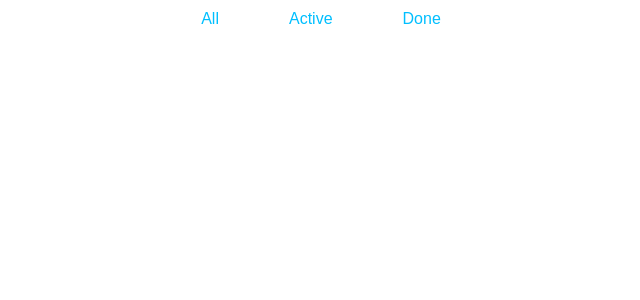
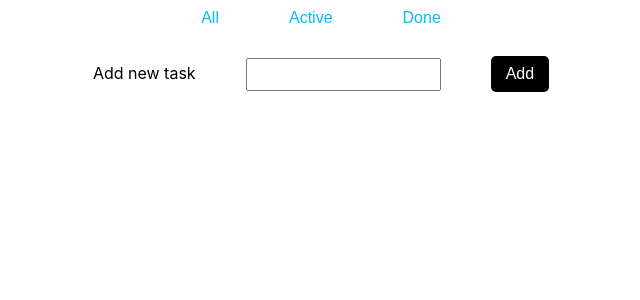
Before and after one commit to Druzhkova/TeachMeSkills, a React (Create React App) app in the folder todo-list-react/: page / in a window 1280 px wide. Shown: the top 300 px of the page, without its empty margins (319-959 px from the left). Built offline with nearby package versions, Linux system fonts and the light colour scheme.

Commit message:
feat: add form

```diff
--- a/todo-list-react/src/App.js
+++ b/todo-list-react/src/App.js
@@ -1,6 +1,6 @@
 import React, { useState } from "react";
 import styled from "styled-components";
-import { Header } from "./components";
+import { Header, Form } from "./components";
 
 function App() {
   const [currentPage, setCurrentPage] = useState("all");
@@ -8,6 +8,7 @@ function App() {
   return (
     <Container>
       <Header onButtonClick={setCurrentPage} page={currentPage} />
+      <Form></Form>
     </Container>
   );
 }
--- a/todo-list-react/src/components/Button/Button.jsx
+++ b/todo-list-react/src/components/Button/Button.jsx
@@ -1,7 +1,13 @@
 import React from "react";
 import styled from "styled-components";
 
-export function Button({ children, onClick, type, color, ...resProps }) {
+export function Button({
+  children,
+  onClick,
+  type = "solid",
+  color = "black",
+  ...resProps
+}) {
   return (
     <StyledButton onClick={onClick} customType={type} color={color} {...resProps}>
       {children}
@@ -10,7 +16,7 @@ export function Button({ children, onClick, type, color, ...resProps }) {
 }
 
 const StyledButton = styled.button`
-  padding: 10px 15px;
+  padding: 9px 15px;
   border-radius: 5px;
   font-size: 16px;
   cursor: pointer;
--- /dev/null
+++ b/todo-list-react/src/components/Form/Form.jsx
@@ -0,0 +1,35 @@
+import React, { useCallback } from "react";
+import styled from "styled-components";
+import { Button } from "../Button";
+
+export function Form({ onSubmit }) {
+  const onSubmitHandler = useCallback(
+    (evt) => {
+      evt.preventDefault();
+      onSubmit();
+    },
+    [onSubmit]
+  );
+
+  return (
+    <StyledForm onSubmit={onSubmitHandler}>
+      <label htmlFor="todoInput">
+        Add new task
+        <Input id="todoInput" />
+      </label>
+      <Button>Add</Button>
+    </StyledForm>
+  );
+}
+
+const Input = styled.input`
+  margin: 0 50px;
+  padding: 7px;
+`;
+
+const StyledForm = styled.form`
+  display: flex;
+  justify-content: center;
+  align-items: center;
+  margin: 20px 0 30px;
+`;
--- /dev/null
+++ b/todo-list-react/src/components/Form/index.js
@@ -0,0 +1 @@
+export { Form } from "./Form";
--- a/todo-list-react/src/components/index.js
+++ b/todo-list-react/src/components/index.js
@@ -1 +1,2 @@
 export { Header } from "./Header";
+export { Form } from "./Form";
```
